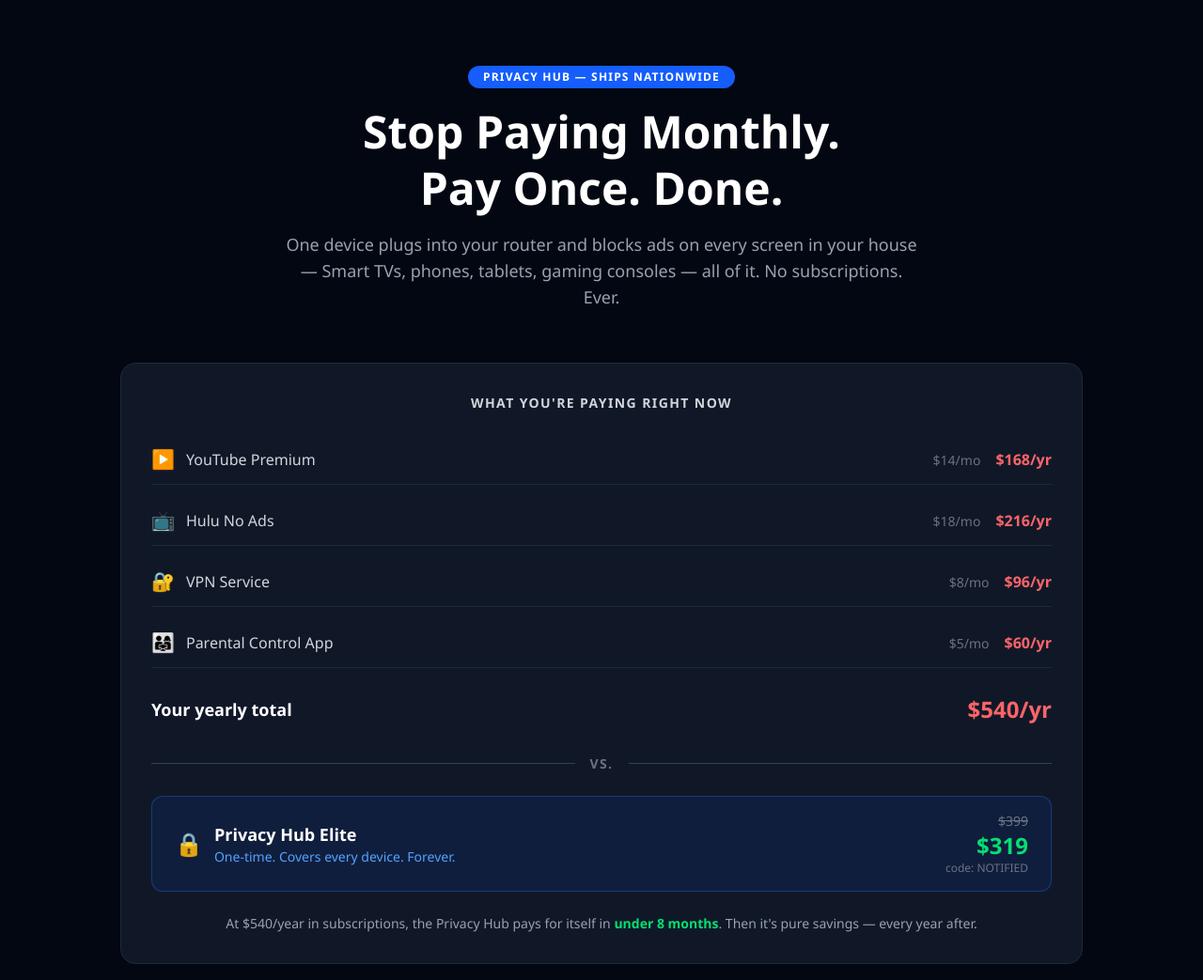
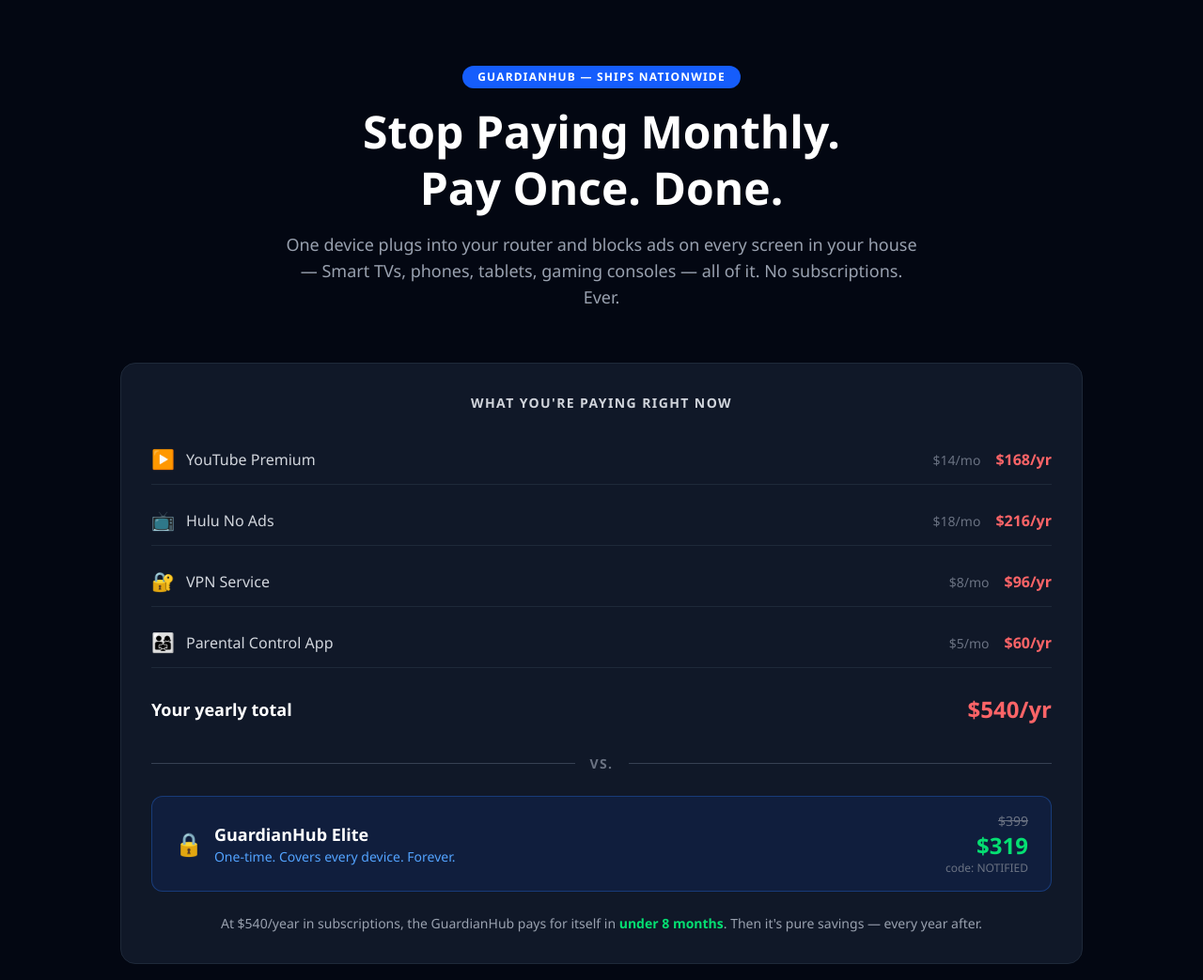
Before and after one commit to tompeezy/getnotified, a Next.js app: page / in a window 1280 px wide. Shown: the part 7907-8950 px from the top of the page at 94% size. Built offline with nearby package versions, Linux system fonts and the light colour scheme.

Commit message:
Rebrand Privacy Hub → GuardianHub

```diff
--- a/components/PrivacyHub.tsx
+++ b/components/PrivacyHub.tsx
@@ -14,7 +14,7 @@ export default function PrivacyHub() {
         {/* Header */}
         <div className="text-center mb-14">
           <span className="inline-block bg-blue-600 text-white text-xs font-bold uppercase tracking-widest px-4 py-1 rounded-full mb-4">
-            Privacy Hub — Ships Nationwide
+            GuardianHub — Ships Nationwide
           </span>
           <h2 className="text-4xl md:text-5xl font-bold mb-4 leading-tight">
             Stop Paying Monthly.<br className="hidden md:block" /> Pay Once. Done.
@@ -58,12 +58,12 @@ export default function PrivacyHub() {
             <div className="flex-1 h-px bg-gray-700" />
           </div>
 
-          {/* Privacy Hub Price */}
+          {/* GuardianHub Price */}
           <div className="flex items-center justify-between py-4 bg-blue-600/10 border border-blue-500/30 rounded-xl px-6">
             <div className="flex items-center gap-3">
               <span className="text-2xl">🔒</span>
               <div>
-                <p className="text-white font-bold text-lg">Privacy Hub Elite</p>
+                <p className="text-white font-bold text-lg">GuardianHub Elite</p>
                 <p className="text-blue-400 text-sm">One-time. Covers every device. Forever.</p>
               </div>
             </div>
@@ -75,7 +75,7 @@ export default function PrivacyHub() {
           </div>
 
           <p className="text-center text-gray-400 mt-6 text-sm">
-            At ${totalAnnual}/year in subscriptions, the Privacy Hub pays for itself in{" "}
+            At ${totalAnnual}/year in subscriptions, the GuardianHub pays for itself in{" "}
             <span className="text-green-400 font-bold">under 8 months</span>.
             {" "}Then it&apos;s pure savings — every year after.
           </p>
```
